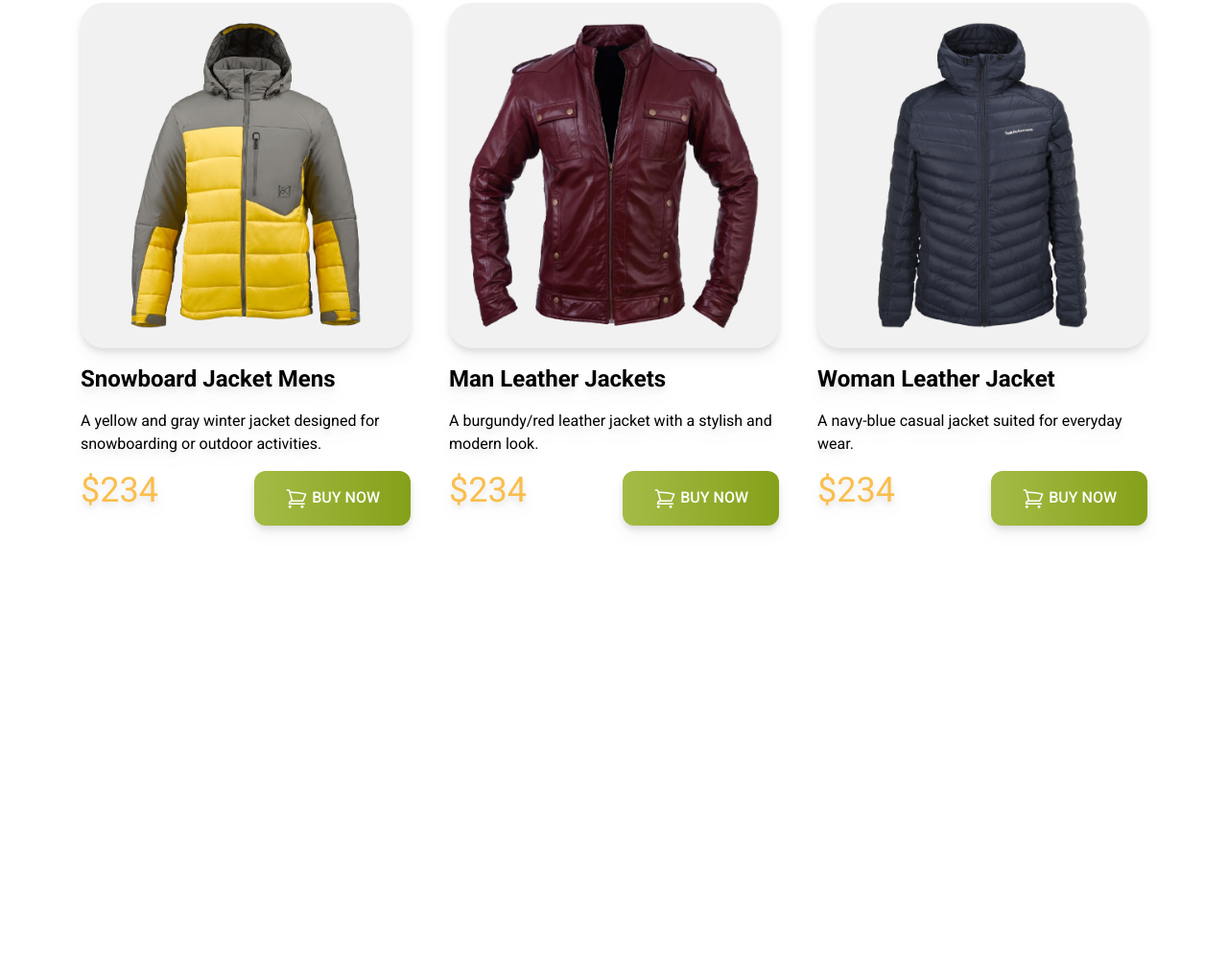
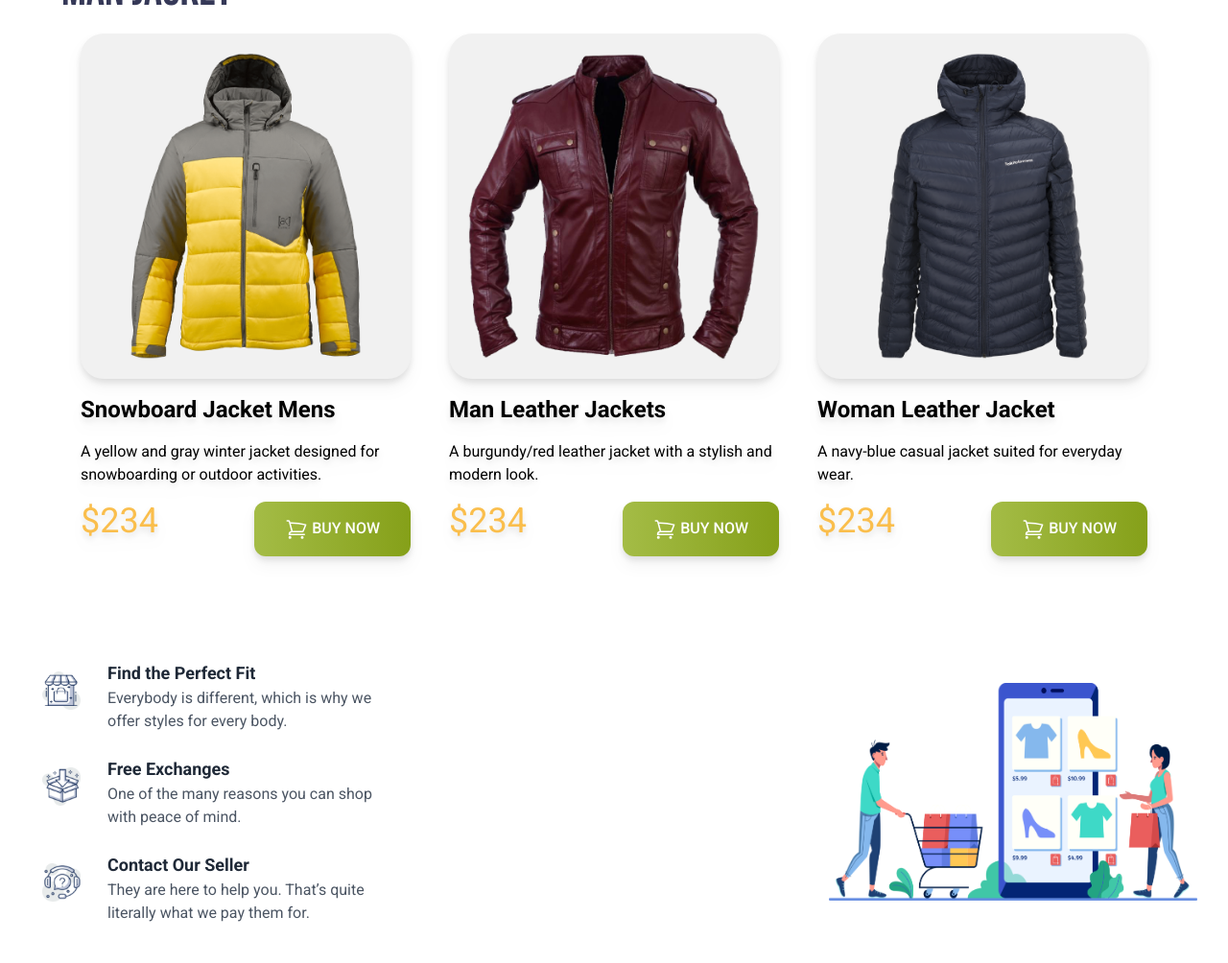
Before and after one commit to Apurba2283/penguin-fashion-using-tailwind, a plain HTML site: page index.html in a window 1280 px wide. Shown: the part 1357-2361 px from the top of the page at 96% size. Before the commit the page ends 1973 px from the top, so only its background shows below. Drawn offline with nearby package versions, Linux system fonts and the light colour scheme.

Commit message:
added footer section

```diff
--- a/index.html
+++ b/index.html
@@ -23,6 +23,24 @@
 </head>
 <body class="font-roboto">
     <header class="bg-[#FFFBF0] pl-4">
+
+        <nav class="flex justify-between">
+            <div class="flex items-center space-x-2">
+                <span class="text-2xl font-bold text-[#87a800]">Penguin</span>
+                <span class="text-2xl font-bold text-gray-800">Fashion</span>
+              </div>
+
+              <div class="flex space-x-2">
+                <ul class="flex space-x-8 text-gray-800">
+                    <li><a href="#" class="hover:text-[#87a800]">Home</a></li>
+                    <li><a href="#" class="hover:text-[#87a800]">Product</a></li>
+                    <li><a href="#" class="hover:text-[#87a800]">About us</a></li>
+                    <li><a href="#" class="hover:text-[#87a800]">Contact us</a></li>
+                  </ul>
+
+              </div>
+
+        </nav>
 
             <div class="md:flex md:items-center md:justify-around">
                 <div>
@@ -144,9 +162,63 @@
                 </div>
             </section>
         </main>
-        <footer>
 
-        </footer>
+
+
+  <footer class="bg-white py-10">
+    <div class="max-w-7xl mx-auto px-4 sm:px-6 lg:px-8 grid grid-cols-1 lg:grid-cols-2 gap-10 items-center">
+
+      <!-- Left Section -->
+      <div class="space-y-6">
+        <div class="flex items-start space-x-4">
+          <div class="p-3 rounded-full">
+            <img src="icons/house.png" alt="Fit Icon" class="w-10 h-10">
+          </div>
+          <div>
+            <h3 class="text-lg font-semibold text-gray-800">Find the Perfect Fit</h3>
+            <p class="text-gray-600"><span>Everybody is different, which is why we</span>
+            <br>
+            <span>offer styles for every body.</span>
+            </p>
+          </div>
+        </div>
+        <div class="flex items-start space-x-4">
+          <div class="p-3 rounded-full">
+            <img src="icons/box.png" alt="Exchange Icon" class="w-10 h-10">
+          </div>
+          <div>
+            <h3 class="text-lg font-semibold text-gray-800">Free Exchanges</h3>
+            <p class="text-gray-600"><span>One of the many reasons you can shop</span>
+            <br>
+            <span>with peace of mind.</span>
+        </p>
+          </div>
+        </div>
+        <div class="flex items-start space-x-4">
+          <div class="p-3 rounded-full">
+            <img src="icons/question.png" alt="Contact Icon" class="w-10 h-10">
+          </div>
+          <div>
+            <h3 class="text-lg font-semibold text-gray-800">Contact Our Seller</h3>
+            <p class="text-gray-600"><span>They are here to help you. That’s quite</span>
+            <br>
+            <span>literally what we pay them for.</span>
+        </p>
+          </div>
+        </div>
+      </div>
+
+ <!-- Right Section -->
+ <div class="flex justify-center lg:justify-end">
+    <div class="relative">
+      <img src="images/shopping.png" alt="E-commerce Illustration" class="w-full max-w-sm">
+    </div>
+  </div>
+
+    </div>
+  </footer>
+
+
 
 </body>
 </html>
```
Also changed, not shown: icons/bg1.png (added), icons/bg2.png (added), icons/bg3.png (added), icons/box.png (added), icons/house.png (added), icons/logo.png (added), icons/question.png (added), icons/shopping-cart 1.png (added).
